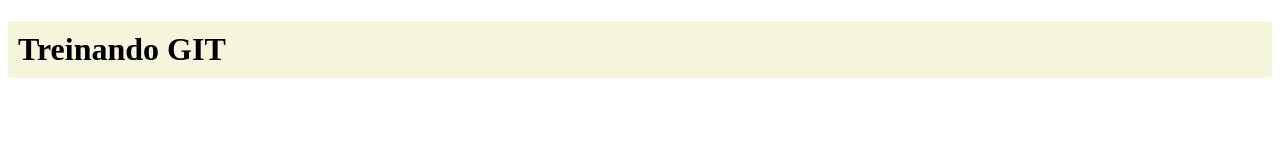
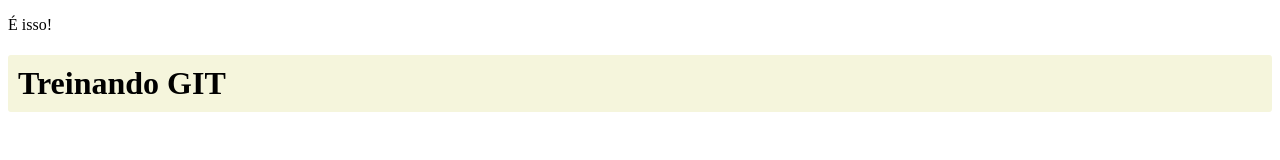
Before and after one commit to marcosgomes0/javascript-git, a plain HTML site: page index.html in a window 1280 px wide. Drawn offline with Linux system fonts and the light colour scheme.

Commit message:
parágrafo adicionado

```diff
--- a/index.html
+++ b/index.html
@@ -14,6 +14,7 @@
   </style>
 </head>
 <body>
+  <p>É isso!</p>
   <h1>Treinando GIT</h1>
   <script src="script.js"></script>
 </body>
```
